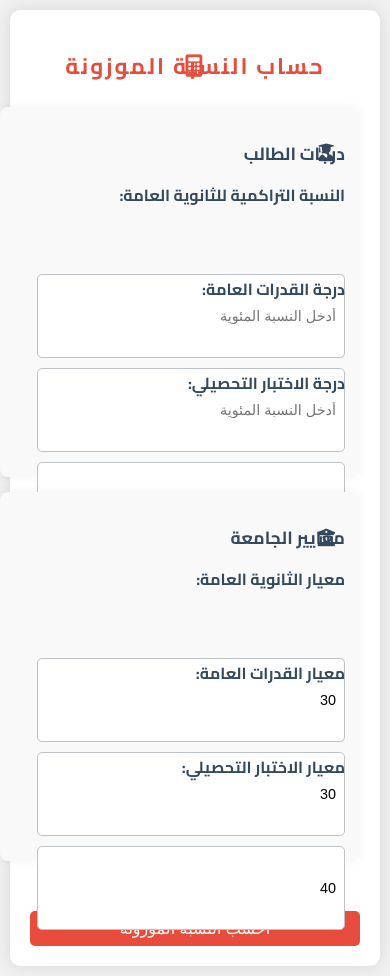
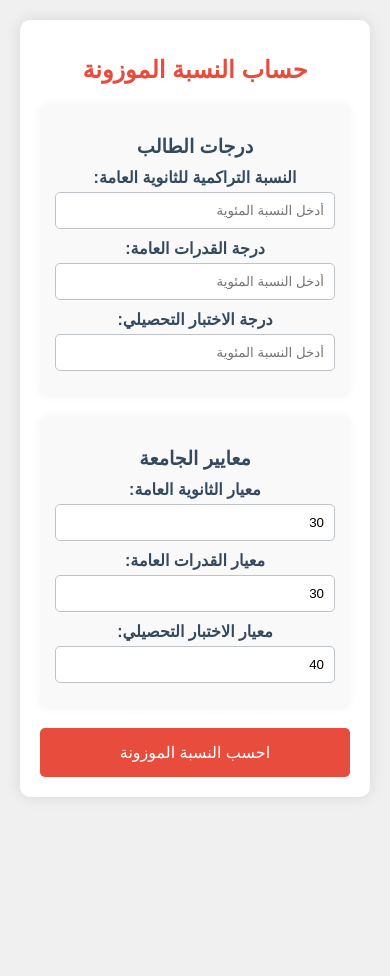
Before and after one commit to ibrahim-cys/rate., a plain HTML site: page index.html in a window 390 px wide. After the commit the page ends 844 px from the top, so only its background shows below. Drawn offline with Linux system fonts and the light colour scheme.

Commit message:
Update index.html

```diff
--- a/index.html
+++ b/index.html
@@ -1,287 +1,135 @@
 <!DOCTYPE html>
-<html lang="ar">
+<html lang="ar" dir="rtl">
 
 <head>
     <meta charset="UTF-8">
     <meta name="viewport" content="width=device-width, initial-scale=1.0">
     <title>حساب النسبة الموزونة</title>
-    <link rel="stylesheet" href="https://cdnjs.cloudflare.com/ajax/libs/font-awesome/6.0.0-beta3/css/all.min.css">
     <style>
-        @import url('https://fonts.googleapis.com/css2?family=Cairo:wght@400;700&display=swap');
         body {
             font-family: 'Cairo', sans-serif;
-            direction: rtl;
-            text-align: right;
             margin: 0;
+            padding: 20px;
             background-color: #f0f0f0;
-            display: flex;
-            justify-content: center;
-            align-items: center;
-            min-height: 100vh;
-            padding: 10px;
+            text-align: center;
             box-sizing: border-box;
-            transition: background-color 0.3s ease;
         }
 
         .container {
             max-width: 800px;
+            margin: 0 auto;
             background: #ffffff;
             padding: 20px;
             border-radius: 10px;
             box-shadow: 0 0 15px rgba(0, 0, 0, 0.1);
-            box-sizing: border-box;
-            width: 100%;
-            transition: box-shadow 0.3s ease;
-        }
-
-        .container:hover {
-            box-shadow: 0 0 25px rgba(0, 0, 0, 0.2);
         }
 
         h1 {
             color: #e74c3c;
-            text-align: center;
             margin-bottom: 20px;
-            font-size: 1.8em;
-            position: relative;
-            text-transform: uppercase;
-            letter-spacing: 2px;
-        }
-
-        h1 i {
-            position: absolute;
-            right: 10px;
-            top: 50%;
-            transform: translateY(-50%);
-            color: #e74c3c;
-        }
-
-        .section {
-            display: flex;
-            justify-content: space-between;
-            margin-bottom: 20px;
-            flex-wrap: wrap;
+            font-size: 1.5em;
         }
 
         .box {
-            flex: 0 0 48%;
             background: #f9f9f9;
             padding: 15px;
             border-radius: 8px;
             box-shadow: 0 0 10px rgba(0, 0, 0, 0.05);
-            margin-bottom: 15px;
-            position: relative;
-            display: flex;
-            flex-direction: column;
-            transition: background-color 0.3s ease, box-shadow 0.3s ease;
-        }
-
-        .box:hover {
-            background-color: #f0f0f0;
-            box-shadow: 0 0 15px rgba(0, 0, 0, 0.1);
+            margin-bottom: 20px;
         }
 
         .box h2 {
             color: #34495e;
             font-size: 1.2em;
             margin-bottom: 10px;
-            position: relative;
-        }
-
-        .box h2 i {
-            position: absolute;
-            right: -30px;
-            top: 50%;
-            transform: translateY(-50%);
-            color: #34495e;
         }
 
         .row {
-            display: flex;
-            justify-content: space-between;
-            align-items: center;
             margin-bottom: 10px;
         }
 
-        .row label,
-        .row input {
-            flex: 0 0 48%;
-        }
-
         label {
+            display: block;
             color: #34495e;
             font-weight: bold;
+            margin-bottom: 5px;
         }
 
         input {
-            width: calc(100% - 22px);
-            padding: 8px;
+            width: 100%;
+            padding: 10px;
             border: 1px solid #bdc3c7;
             border-radius: 5px;
             box-sizing: border-box;
-            font-size: 0.9em;
-            transition: border-color 0.3s ease, box-shadow 0.3s ease;
-        }
-
-        input:focus {
-            border-color: #e74c3c;
-            box-shadow: 0 0 5px rgba(231, 76, 60, 0.5);
-            outline: none;
-        }
-
-        .percentage::after {
-            content: " %";
         }
 
         button {
             width: 100%;
-            padding: 12px;
+            padding: 15px;
             border: none;
             border-radius: 5px;
             background-color: #e74c3c;
             color: white;
-            font-size: 1.1em;
+            font-size: 1em;
             cursor: pointer;
-            margin-top: 15px;
-            transition: background-color 0.3s ease, transform 0.3s ease;
         }
 
-        button:hover {
-            background-color: #c0392b;
-            transform: translateY(-2px);
-        }
-
-        .result,
-        .error {
+        .result {
             margin-top: 15px;
             padding: 15px;
             border-radius: 5px;
             font-size: 1.2em;
             text-align: center;
-            box-shadow: 0 0 10px rgba(0, 0, 0, 0.1);
             display: none;
-            opacity: 0;
-            transform: translateY(20px);
-            transition: opacity 1s ease, transform 1s ease;
         }
 
-        .result {
+        .result.success {
             background: #2ecc71;
             color: #ffffff;
         }
 
-        .error {
+        .result.error {
             background: #e74c3c;
             color: #ffffff;
-        }
-
-        .result.show,
-        .error.show {
-            display: block;
-            opacity: 1;
-            transform: translateY(0);
-        }
-
-        @media (max-width: 768px) {
-            .box {
-                flex: 0 0 100%;
-            }
-
-            .row {
-                flex-direction: column;
-                align-items: flex-start;
-            }
-
-            .row label,
-            .row input {
-                flex: 0 0 100%;
-                margin-bottom: 10px;
-            }
-
-            h1 i {
-                right: 50%;
-                transform: translate(50%, -50%);
-            }
-
-            .box h2 i {
-                right: 10px;
-                transform: translate(0, -50%);
-            }
-
-            h1 {
-                font-size: 1.5em;
-            }
-
-            button {
-                font-size: 1em;
-                padding: 10px;
-            }
-
-            .result,
-            .error {
-                font-size: 1.2em;
-            }
-        }
-
-        @media (max-width: 480px) {
-            h1 {
-                font-size: 1.4em;
-            }
-
-            .box h2 {
-                font-size: 1.1em;
-            }
-
-            button {
-                font-size: 1em;
-                padding: 8px;
-            }
-
-            .result,
-            .error {
-                font-size: 1.1em;
-            }
         }
     </style>
 </head>
 
 <body>
     <div class="container">
-        <h1><i class="fas fa-calculator"></i> حساب النسبة الموزونة</h1>
-        <div class="section">
+        <h1>حساب النسبة الموزونة</h1>
         <div class="box">
-                <h2><i class="fas fa-user-graduate"></i> درجات الطالب</h2>
+            <h2>درجات الطالب</h2>
             <div class="row">
                 <label>النسبة التراكمية للثانوية العامة:</label>
-                    <input type="number" id="highSchool" class="percentage" placeholder="أدخل النسبة المئوية" min="0" max="100">
+                <input type="number" id="highSchool" placeholder="أدخل النسبة المئوية" min="0" max="100">
             </div>
             <div class="row">
                 <label>درجة القدرات العامة:</label>
-                    <input type="number" id="aptitude" class="percentage" placeholder="أدخل النسبة المئوية" min="0" max="100">
+                <input type="number" id="aptitude" placeholder="أدخل النسبة المئوية" min="0" max="100">
             </div>
             <div class="row">
                 <label>درجة الاختبار التحصيلي:</label>
-                    <input type="number" id="achievement" class="percentage" placeholder="أدخل النسبة المئوية" min="0" max="100">
+                <input type="number" id="achievement" placeholder="أدخل النسبة المئوية" min="0" max="100">
             </div>
-                <div id="resultContainer" class="result"></div>
         </div>
         <div class="box">
-                <h2><i class="fas fa-university"></i> معايير الجامعة</h2>
+            <h2>معايير الجامعة</h2>
             <div class="row">
                 <label>معيار الثانوية العامة:</label>
-                    <input type="number" id="highSchoolWeight" class="percentage" value="30" min="0" max="100">
+                <input type="number" id="highSchoolWeight" value="30" min="0" max="100">
             </div>
             <div class="row">
                 <label>معيار القدرات العامة:</label>
-                    <input type="number" id="aptitudeWeight" class="percentage" value="30" min="0" max="100">
+                <input type="number" id="aptitudeWeight" value="30" min="0" max="100">
             </div>
             <div class="row">
                 <label>معيار الاختبار التحصيلي:</label>
-                    <input type="number" id="achievementWeight" class="percentage" value="40" min="0" max="100">
-                </div>
+                <input type="number" id="achievementWeight" value="40" min="0" max="100">
             </div>
         </div>
         <button onclick="calculateWeightedPercentage()">احسب النسبة الموزونة</button>
+        <div id="resultContainer" class="result"></div>
     </div>
 
     <script>
@@ -307,14 +155,14 @@
             }
 
             const weightedPercentage = (highSchool * highSchoolWeight) + (aptitude * aptitudeWeight) + (achievement * achievementWeight);
-            displayResult('result', `النسبة الموزونة هي: ${weightedPercentage.toFixed(2)}%`);
+            displayResult('success', `النسبة الموزونة هي: ${weightedPercentage.toFixed(2)}%`);
         }
 
         function displayResult(type, message) {
             const resultContainer = document.getElementById('resultContainer');
-            resultContainer.className = type;
+            resultContainer.className = `result ${type}`;
             resultContainer.textContent = message;
-            resultContainer.classList.add('show');
+            resultContainer.style.display = 'block';
         }
     </script>
 </body>
```
Lines whose indentation alone changed are shown as unchanged.
